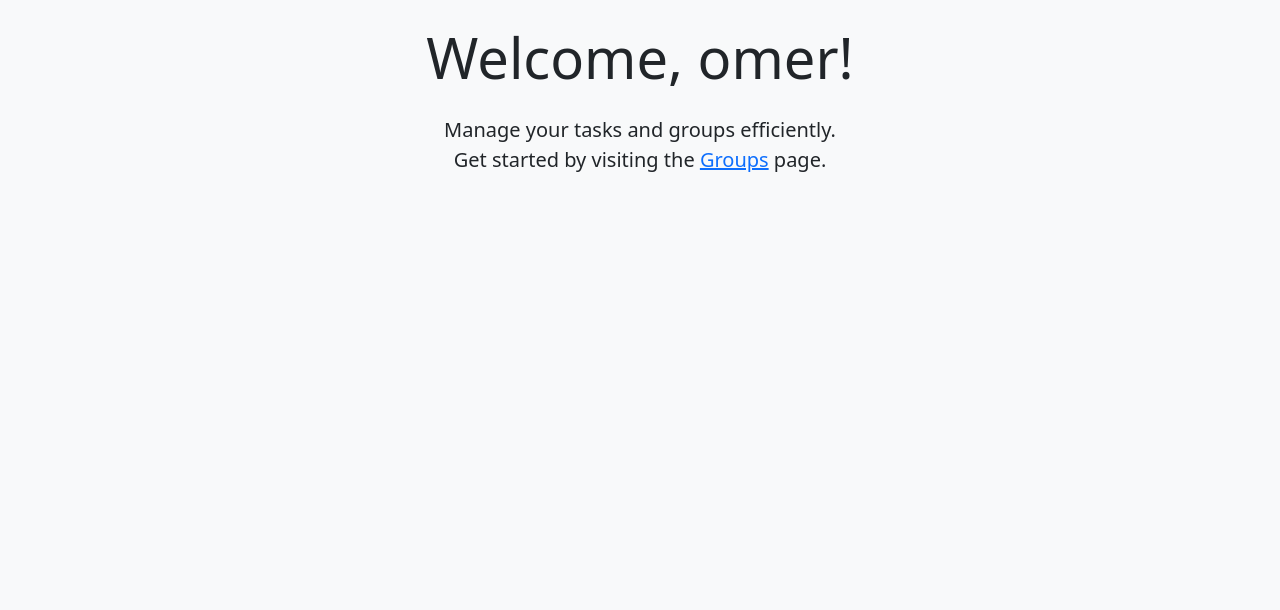
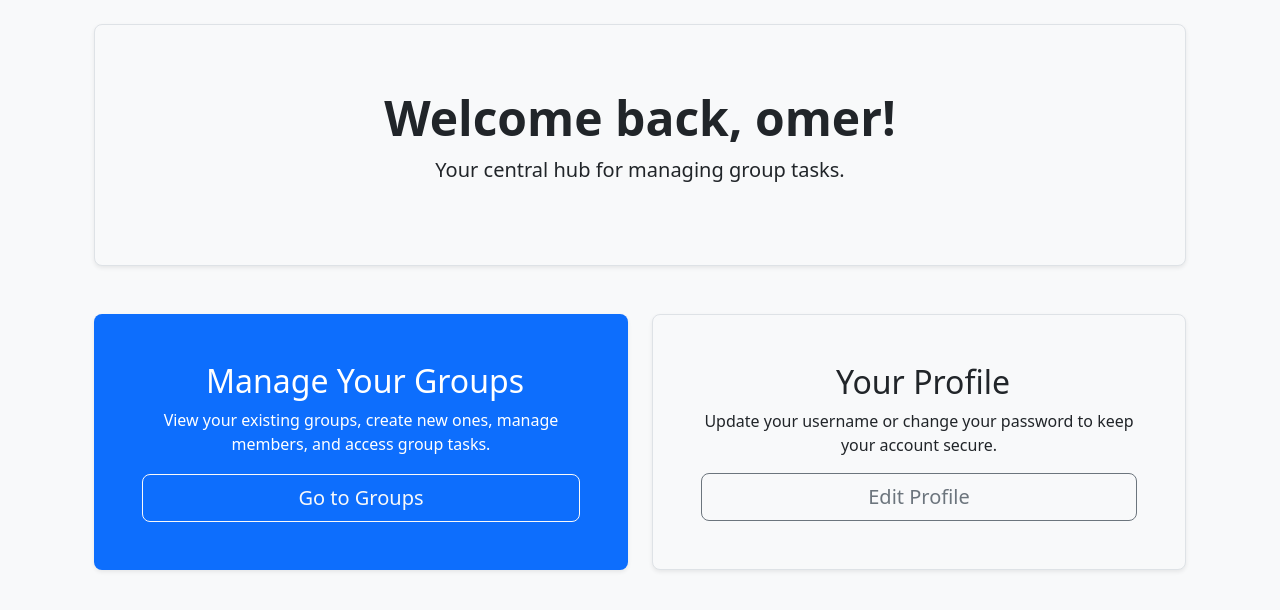
Before and after one commit to omerlivne/ToDo, a Flask app: page / in a window 1280 px wide. Shown: the part 56-666 px from the top of the page. Run offline with Flask 3, Linux system fonts and the light colour scheme; a user stored in the database is signed in.

```diff
--- a/app/templates/index.html
+++ b/app/templates/index.html
@@ -1,16 +1,41 @@
 {% extends "base.html" %}
 
-{% block title %}Home{% endblock %}
+{% block title %}Dashboard{% endblock %}
 
 {% block content %}
-<div class="row">
-    <div class="col-md-12 text-center">
-        <h1 class="display-4 mb-4">Welcome, {{ current_user.username }}!</h1>
-        <p class="lead">
-            Manage your tasks and groups efficiently.
-            <br>
-            Get started by visiting the <a href="{{ url_for('groups.manage_groups') }}">Groups</a> page.
-        </p>
+<div class="container mt-4">
+
+    <div class="row mb-4">
+        <div class="col-12">
+            <div class="p-5 mb-4 bg-light rounded-3 border shadow-sm">
+                <div class="container-fluid py-3 text-center">
+                    <h1 class="display-5 fw-bold">Welcome back, {{ current_user.username }}!</h1>
+                    <p class="fs-5">Your central hub for managing group tasks.</p>
+                </div>
+            </div>
+        </div>
     </div>
-</div>
+
+    <div class="row align-items-md-stretch text-center">
+
+        <div class="col-md-6 mb-4">
+            <div class="h-100 p-5 text-bg-primary rounded-3 shadow-sm d-flex flex-column justify-content-center">
+                <h2><i class="bi bi-collection-fill me-2"></i>Manage Your Groups</h2>
+                <p>View your existing groups, create new ones, manage members, and access group tasks.</p>
+                <a href="{{ url_for('groups.manage_groups') }}" class="btn btn-outline-light btn-lg px-4 mt-auto" type="button">Go to Groups</a>
+            </div>
+        </div>
+
+        <div class="col-md-6 mb-4">
+            <div class="h-100 p-5 bg-light border rounded-3 shadow-sm d-flex flex-column justify-content-center">
+                 <h2><i class="bi bi-person-fill-gear me-2"></i>Your Profile</h2>
+                 <p>Update your username or change your password to keep your account secure.</p>
+                 <a href="{{ url_for('profile.manage_profile') }}" class="btn btn-outline-secondary btn-lg px-4 mt-auto" type="button">Edit Profile</a>
+            </div>
+        </div>
+
+    </div>
+
+    </div>
+
 {% endblock %}
```
Also changed, not shown: data.db.
